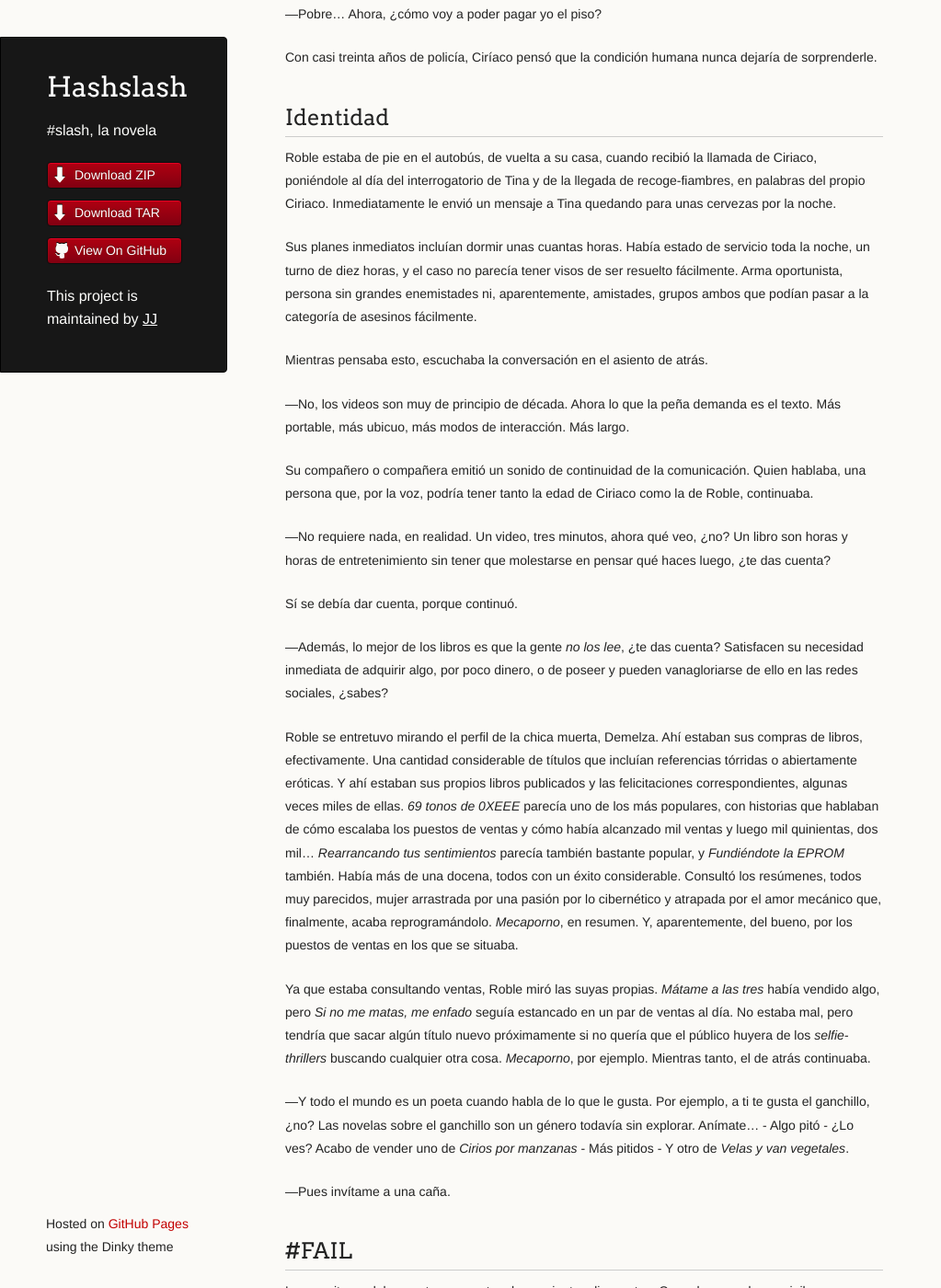
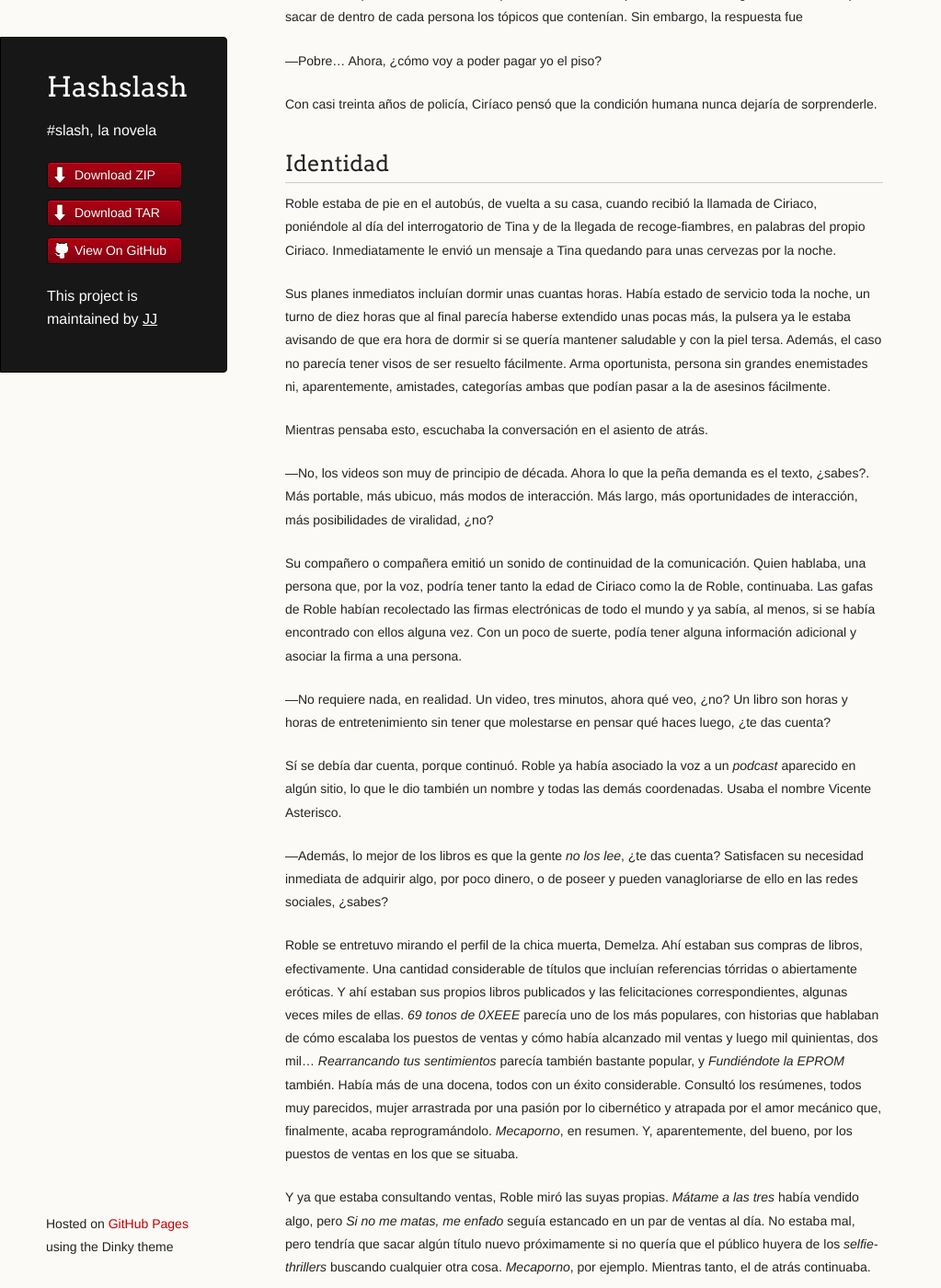
Before and after one commit to JJ/HashSlash, a Jekyll site: the page built from texto/HashSlash.md, in a window 1280 px wide and 1400 px high, scrolled down 14266 px. Shown: the whole window at 92% size, without its empty margins (0-1023 px from the left). Built offline with Jekyll 4.4.1, drawn with Linux system fonts in a browser that asks for light colours; some of the changed text lies outside the part shown.

Commit message:
Sync texto/HashSlash.md from master to gh-pages

```diff
--- a/texto/HashSlash.md
+++ b/texto/HashSlash.md
@@ -147,15 +147,17 @@ novio. Menudo apollardao.
 —¿Apollardao? ¿Eso es granadino? - preguntó Roble. A la vez, tecleaba
 buscándolo en el móvil.
 
-—Tontolaba, agilipoyao de la vida -, dijo Ciriaco. - Kevin, ¿qué
+—Tontolaba, agilipoyao de la vida, persona que lleva ya dos años
+trabajando en Granada y no sabe lo que significa la palabra “apollardao“ -, dijo Ciriaco. - Kevin, ¿qué
 nombre es ese, cojones? Nombre de apollardao.
 
 Roble miró en la
 pantalla. [Apollardao](http://www.frikipedia.es/friki/Diccionario_granadino). Vale. No
 tiene nada que ver con el tamaño del miembro. Con el que, en todo
-caso, no tenía por qué estar familiarizado Ciriaco en el caso de este muchacho.
+caso, no tenía por qué estar familiarizado Ciriaco en el caso de este
+tal Kevin.
 
-—Veredicto: ¿inocente? - dijo Roble.
+—Veredicto: ¿inocente? - preguntó Roble.
 
 —No tengo ni puta idea, Roble. Pero me extrañaría. Cuando salga del
 Clínico le preguntaremos. Pero vamos, que no.
@@ -330,7 +332,7 @@ ni diuréticos endulzados.
 
 —Sí, un vasito de agua para después del café, si es tan amable.
 
-Porque ¿quién está  huyendo?. Yo no. Soy escritor.
+Porque ¿quién está  huyendo?. Yo no. Sólo soy un escritor.
 
 Café para dos
 -----
@@ -456,8 +458,10 @@ posibilidad de sacar provecho de la situación.
 
 Todavía no habían empezado el interrogatorio *oficial*, ni se
 consideraba testigo ni ninguna otra figura procesal. ¿Por qué no iba a
-poder quedar con ella y lo que surgiera? Entrechocaron sus teléfonos,
-pasándose la información de contacto.
+poder quedar con ella y lo que surgiera? Se dieron la mano para que
+sus pulseras intercabiaran los datos de contacto; Roble dejó la suya
+unos segundos más de lo estrictamente necesario y Tina no hizo ademán
+de soltarse.
 
 
 Matar
@@ -756,27 +760,39 @@ Ciriaco. Inmediatamente le envió un mensaje a Tina quedando para unas
 cervezas por la noche.
 
 Sus planes inmediatos incluían dormir unas cuantas horas. Había estado
-de servicio toda la noche, un turno de diez horas, y el caso no
+de servicio toda la noche, un turno de diez horas que al final parecía
+haberse extendido unas pocas más, la pulsera ya le
+estaba avisando de que era hora de dormir si se quería mantener
+saludable y con la piel tersa. Además, el caso no
 parecía tener visos de ser resuelto fácilmente. Arma oportunista,
-persona sin grandes enemistades ni, aparentemente, amistades, grupos
-ambos que podían pasar a la categoría de asesinos fácilmente.
+persona sin grandes enemistades ni, aparentemente, amistades,
+categorías
+ambas que podían pasar a la de asesinos fácilmente.
 
 Mientras pensaba esto, escuchaba la conversación en el asiento de
 atrás.
 
 —No, los videos son muy de principio de década. Ahora lo que la peña
-demanda es el texto. Más portable, más ubicuo, más modos de
-interacción. Más largo.
+demanda es el texto, ¿sabes?. Más portable, más ubicuo, más modos de
+interacción. Más largo, más oportunidades de interacción, más
+posibilidades de viralidad, ¿no?
 
 Su compañero o compañera emitió un sonido de continuidad de la
 comunicación. Quien hablaba, una persona que, por la voz, podría tener
-tanto la edad de Ciriaco como la de Roble, continuaba.
+tanto la edad de Ciriaco como la de Roble, continuaba. Las gafas de
+Roble habían recolectado las firmas electrónicas de todo el mundo y ya
+sabía, al menos, si se había encontrado con ellos alguna vez. Con un
+poco de suerte, podía tener alguna información adicional y asociar la
+firma a una persona.
 
 —No requiere nada, en realidad. Un video, tres minutos, ahora qué veo,
 ¿no? Un libro son horas y horas de entretenimiento sin tener que
 molestarse en pensar qué haces luego, ¿te das cuenta?
 
-Sí se debía dar cuenta, porque continuó.
+Sí se debía dar cuenta, porque continuó. Roble ya había asociado la
+voz a un *podcast* aparecido en algún sitio, lo que le dio también un
+nombre y todas las demás coordenadas. Usaba el nombre Vicente
+Asterisco.
 
 —Además, lo mejor de los libros es que la gente *no los lee*, ¿te das
 cuenta? Satisfacen su necesidad inmediata de adquirir algo, por poco
@@ -799,7 +815,7 @@ mecánico que, finalmente, acaba reprogramándolo. *Mecaporno*, en
 resumen. Y, aparentemente, del bueno, por los puestos de ventas en los
 que se situaba.
 
-Ya que estaba consultando ventas, Roble miró las suyas
+Y ya que estaba consultando ventas, Roble miró las suyas
 propias. *Mátame a las tres* había vendido algo, pero *Si no me matas,
 me enfado* seguía estancado en un par de ventas al día. No estaba mal,
 pero tendría que sacar algún título nuevo próximamente si no quería
@@ -813,7 +829,78 @@ ganchillo son un género todavía sin explorar. Anímate... - Algo pitó -
 ¿Lo ves? Acabo de vender uno de *Cirios por manzanas* - Más pitidos -
 Y otro de *Velas y van vegetales*.
 
-—Pues invítame a una caña.
+Roble comprobó el perfil de Amazon de Vicente a ver si decía la verdad, por pura
+rutina. Los escritores siempre mienten. No pudo comprobarlo, porque
+Amazon no revela las ventas, pero el de las velas parecía estar en el tramo de las
+decenas de miles con más venta que indicaba que habría vendido quizás
+uno en las últimas horas. Igual decía la verdad.
+
+—Pues invítame a una caña. - contestó el amigo, o, más concretamente,
+compañero de asiento en el autobús.
+
+## Los muertos no hablan, los vivos sí.
+
+Ciriaco recibió una llamada, esta vez por el walkie.
+
+—Inspector, una tipa aquí que quiere subir porque dice que vive ahí o
+no sé qué.
+
+—¿Qué?
+
+La tal Tina estaba sentada en el sofá donde ellos habían estado
+sentado antes. Tras el breve berrinche se había puesto a disposición
+de los agentes, posiblemente para asegurarse de que no rompían nada y
+después de trastear un rato en su propia habitación, “arreglándose“,
+decía.
+
+—Aguántala ahí -, dijo Ciriaco por el walkie.
+
+—Jefe, no sé si querrá...
+
+—Lavín, compae, que se espere, cojones.
+
+—Es que...
+
+Ciriaco cortó la comunicación. Le puso una mano en el hombro a Tina
+que estaba concentrada jugando en el móvil. Le habían pedido que no
+dijera nada a nadie, pero seguro que ya lo había puesto en tres redes
+sociales diferentes.
+
+—Tina, ¿quienes vivís aquí?
+
+—Bueno, Demelza y yo, pero Demelza está muerta, - se le escapó una
+risita -, así que yo sola.
+
+—¿Nadie más? ¿Ningún amigo o amiga que venga de vez en cuando,
+conocido, familiar del dueño? Son tres dormitorios, ¿no?
+
+—Sí, pero el tercero no lo usamos, bueno, sí lo usamos, pero vamos, no
+vive nadie, vivir, lo que se dice vivir, vamos.
+
+Ciriaco se quedó pensando.
+
+—¿Me puedes acompañar un momento?
+
+Bajaron un tramo de escaleras, Ciriaco delante, Tina unos escalones
+por detrás. Tina no dejó el móvil ni un momento, sus pies conocían el
+camino.
+
+—¡Tinaaa! - Oyó Ciríaco cuando se pusieron a la vista de la puerta.
+
+—¿Demelza? - dijo Tina, metiéndose el móvil en el bolsillo y bajando
+las escaleras de dos en dos.
+
+—¿Te han...? - comenzó a decir Demelza, pero Tina se avalanzó sobre
+ella y le dio un abrazo, chillando a la vez.
+
+El agente de la puerta y Ciriaco se miraron, el primero con una
+sonrisa socarrona. Ciriaco se rascó el círculo depilado
+involuntariamente y en continuo aumento de su cabeza. Quique, que
+estaba por los alrededores, se asomó al portal y le hizo un gesto
+inquisitivo con la cabeza, levantándola, seguido por otro señando con
+la barbilla a la amalgama de dos chicas. Ciriaco abrió las manos
+indicándole que no tenía ni idea y le hizo dos gestos simétricos con
+la cabeza indicándole que se largara.
 
 <h2>#FAIL</h2>
 
@@ -837,7 +924,7 @@ haberse quedado cerrado en Granada.
 
 Estalla un trueno en la lontananza, cae un rayo, el mar se encrespa.
 
-Un par de palabras en un tweet: “Sigo viva”.
+Un par de palabras en un tweet de `@demechza`: “Sigo viva”.
 
 El MF Zabaleta continúa su travesía hacia Tánger. Mi mente vuelve y mi
 cuerpo también lo hará en cuanto que pueda.
```
Also changed, not shown: other parts of texto/HashSlash.md (+1 -1 lines).
